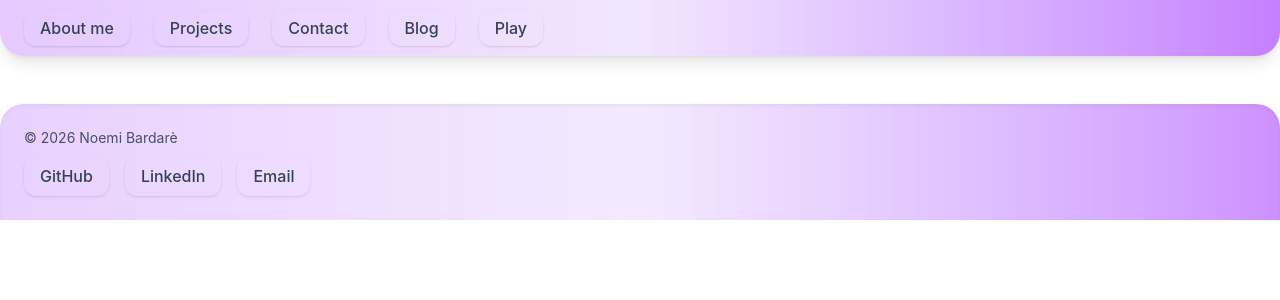
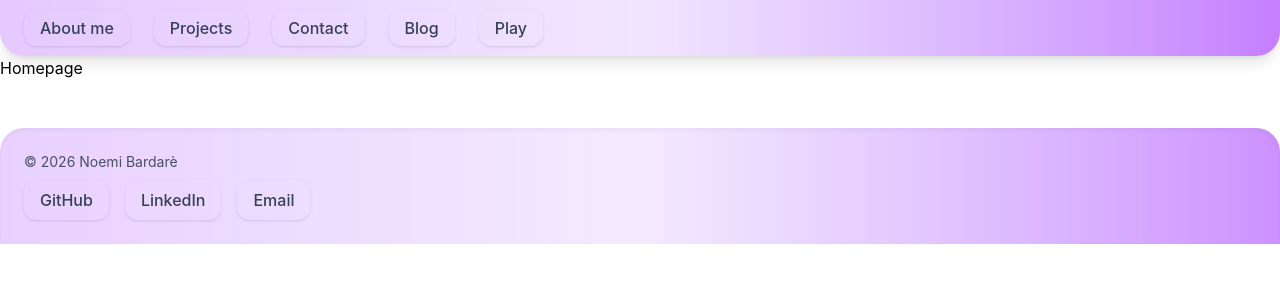
Before and after one commit to murphy-afk/personal, a React (Vite) app: page / in a window 1280 px wide. Shown: the top 300 px of the page. Built offline with nearby package versions, Linux system fonts and the light colour scheme.

Commit message:
fix: app layout in routes

```diff
--- a/src/App.jsx
+++ b/src/App.jsx
@@ -12,15 +12,17 @@ function App() {
 
   return (
     <BrowserRouter>
-    <AppLayout >
+
       <Routes>
+        <Route path='/' element={<AppLayout />} >
         <Route path='/' element={<Home />} />
         <Route path='/projects' element={<Projects />} />
         <Route path='/contact' element={<Contacts />} />
         <Route path='/blog' element={<Blog />} />
         <Route path='/play' element={<Play />} />
+        </Route>
       </Routes>
-    </AppLayout>
+
     </BrowserRouter>
   )
 }
--- a/src/layouts/AppLayout.jsx
+++ b/src/layouts/AppLayout.jsx
@@ -6,7 +6,7 @@ export default function AppLayout() {
   return (
     <>
     <Header />
-      <Outlet />
+    <Outlet />
     <Footer />
     </>
   )
--- a/src/pages/Home.jsx
+++ b/src/pages/Home.jsx
@@ -1,5 +1,7 @@
 export default function Home() {
   return (
+    <>
     <h1>Homepage</h1>
+    </>
   )
 }
```
Also changed, not shown: 1 other file (tests, documents, lock files or other folders).
